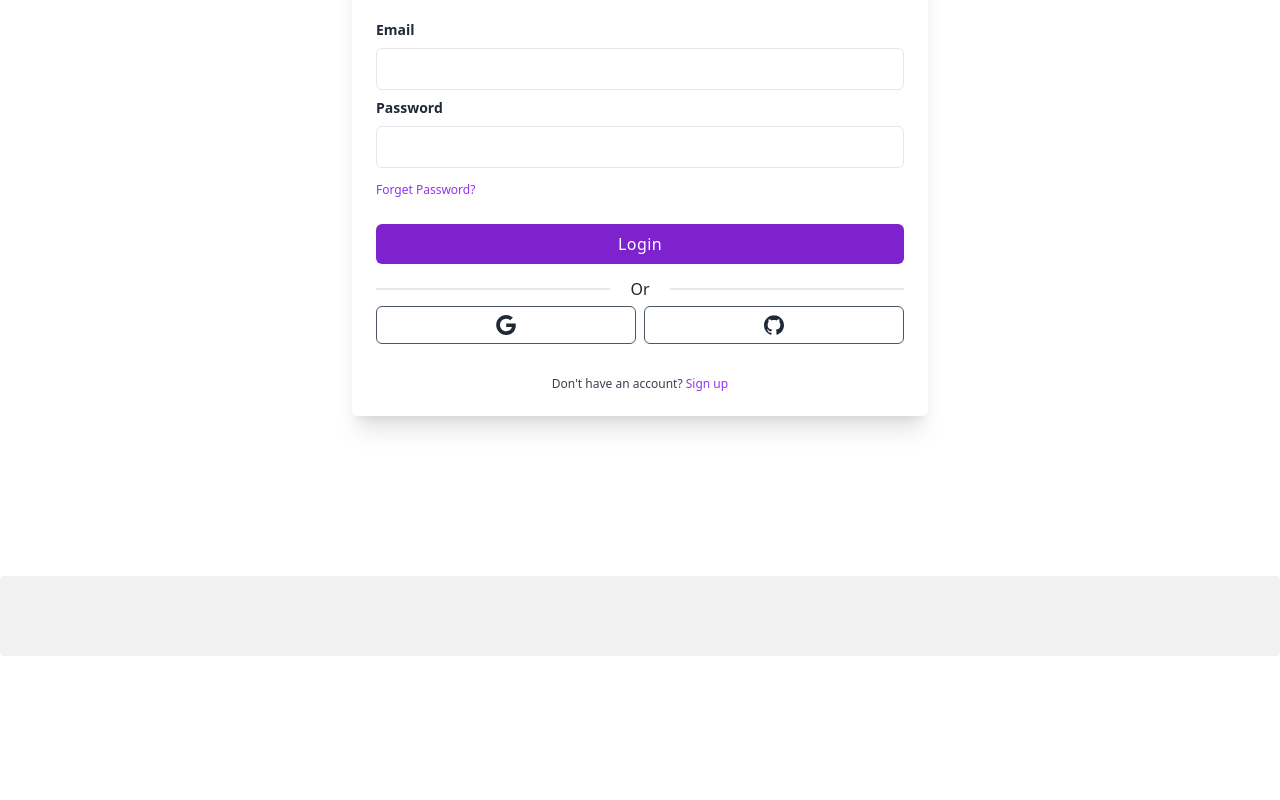
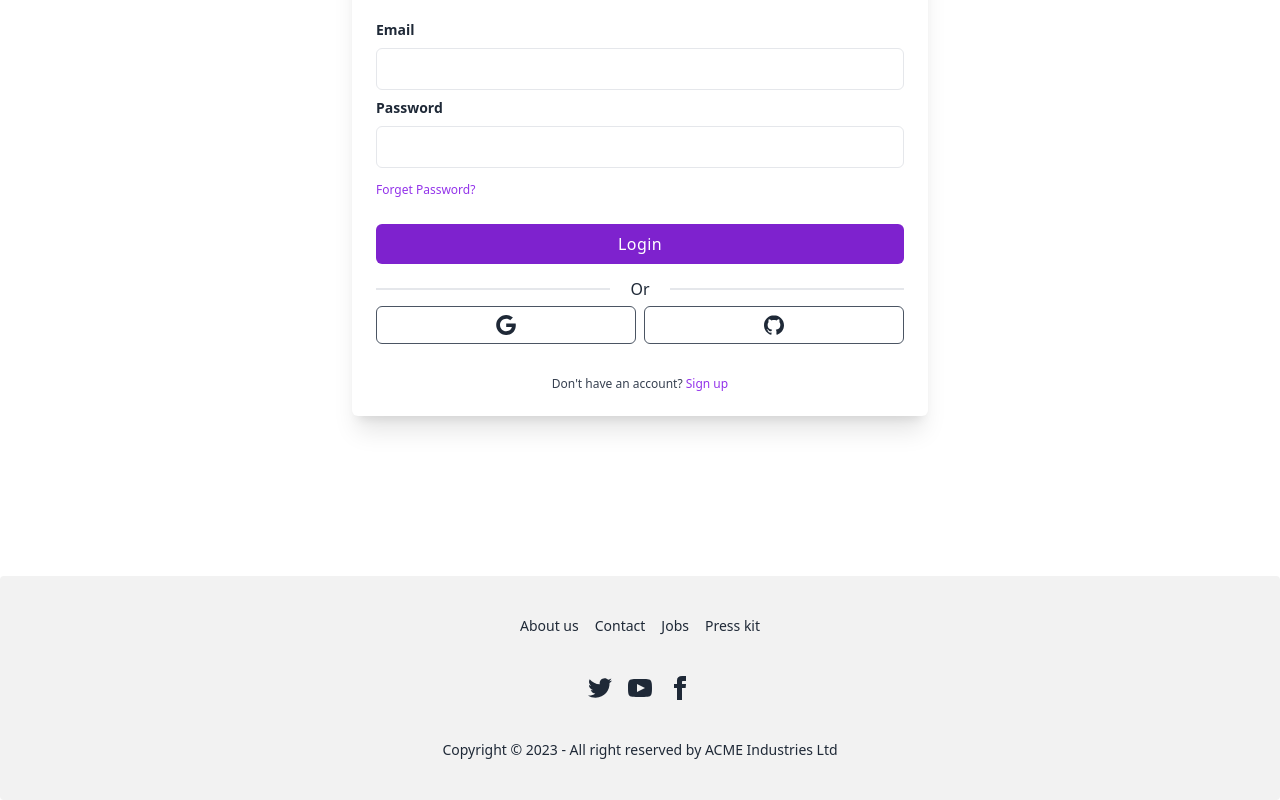
Before and after one commit to abdulahaddf/Chef-s-lab, a React app: page /login in a window 1280 px wide. Shown: the part 288-1088 px from the top of the page. Before the commit the page ends 944 px from the top, so only its background shows below. Built offline with nearby package versions, Linux system fonts and the light colour scheme; no server answers; the HTML template or start-up script is replaced by a standard one.

Commit message:
footer added

```diff
--- a/src/shared/footer/Footer.jsx
+++ b/src/shared/footer/Footer.jsx
@@ -3,7 +3,22 @@
 const Footer = () => {
     return (
         <footer className="footer footer-center p-10 bg-base-200 text-base-content rounded">
-
+  <div className="grid grid-flow-col gap-4">
+    <a className="link link-hover">About us</a>
+    <a className="link link-hover">Contact</a>
+    <a className="link link-hover">Jobs</a>
+    <a className="link link-hover">Press kit</a>
+  </div>
+  <div>
+    <div className="grid grid-flow-col gap-4">
+      <a><svg xmlns="http://www.w3.org/2000/svg" width="24" height="24" viewBox="0 0 24 24" className="fill-current"><path d="M24 4.557c-.883.392-1.832.656-2.828.775 1.017-.609 1.798-1.574 2.165-2.724-.951.564-2.005.974-3.127 1.195-.897-.957-2.178-1.555-3.594-1.555-3.179 0-5.515 2.966-4.797 6.045-4.091-.205-7.719-2.165-10.148-5.144-1.29 2.213-.669 5.108 1.523 6.574-.806-.026-1.566-.247-2.229-.616-.054 2.281 1.581 4.415 3.949 4.89-.693.188-1.452.232-2.224.084.626 1.956 2.444 3.379 4.6 3.419-2.07 1.623-4.678 2.348-7.29 2.04 2.179 1.397 4.768 2.212 7.548 2.212 9.142 0 14.307-7.721 13.995-14.646.962-.695 1.797-1.562 2.457-2.549z"></path></svg></a>
+      <a><svg xmlns="http://www.w3.org/2000/svg" width="24" height="24" viewBox="0 0 24 24" className="fill-current"><path d="M19.615 3.184c-3.604-.246-11.631-.245-15.23 0-3.897.266-4.356 2.62-4.385 8.816.029 6.185.484 8.549 4.385 8.816 3.6.245 11.626.246 15.23 0 3.897-.266 4.356-2.62 4.385-8.816-.029-6.185-.484-8.549-4.385-8.816zm-10.615 12.816v-8l8 3.993-8 4.007z"></path></svg></a>
+      <a><svg xmlns="http://www.w3.org/2000/svg" width="24" height="24" viewBox="0 0 24 24" className="fill-current"><path d="M9 8h-3v4h3v12h5v-12h3.642l.358-4h-4v-1.667c0-.955.192-1.333 1.115-1.333h2.885v-5h-3.808c-3.596 0-5.192 1.583-5.192 4.615v3.385z"></path></svg></a>
+    </div>
+  </div>
+  <div>
+    <p>Copyright © 2023 - All right reserved by ACME Industries Ltd</p>
+  </div>
 </footer>
     );
 };
```
